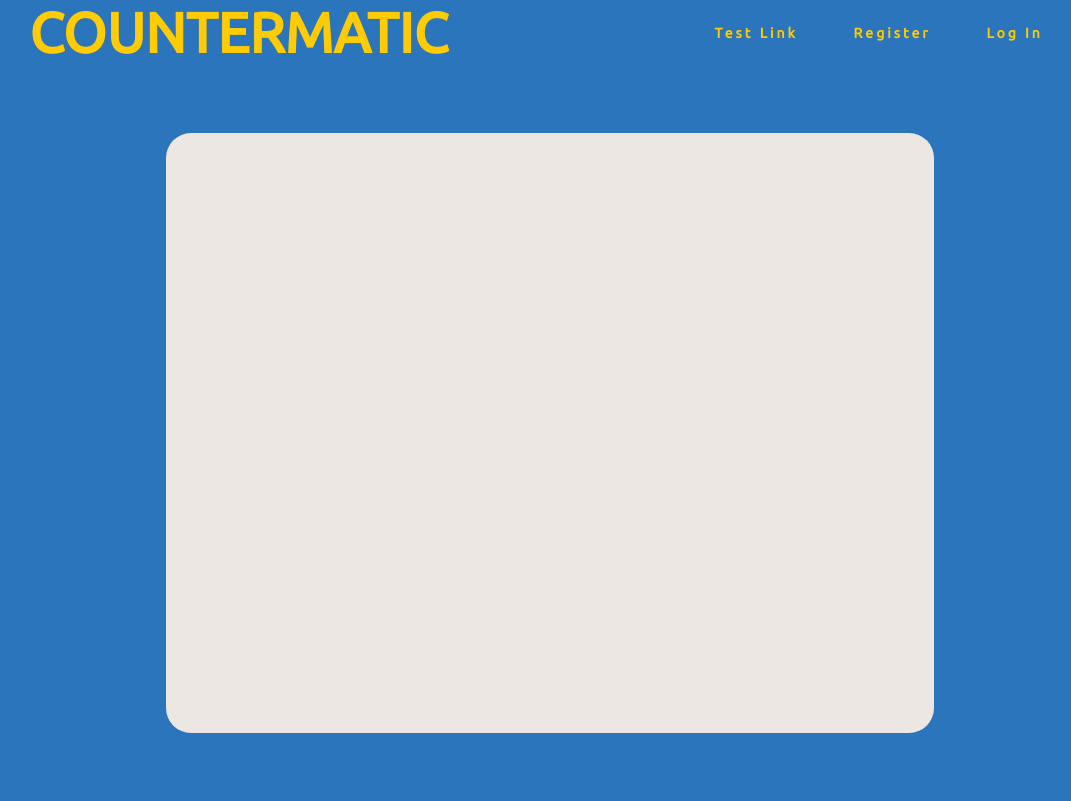
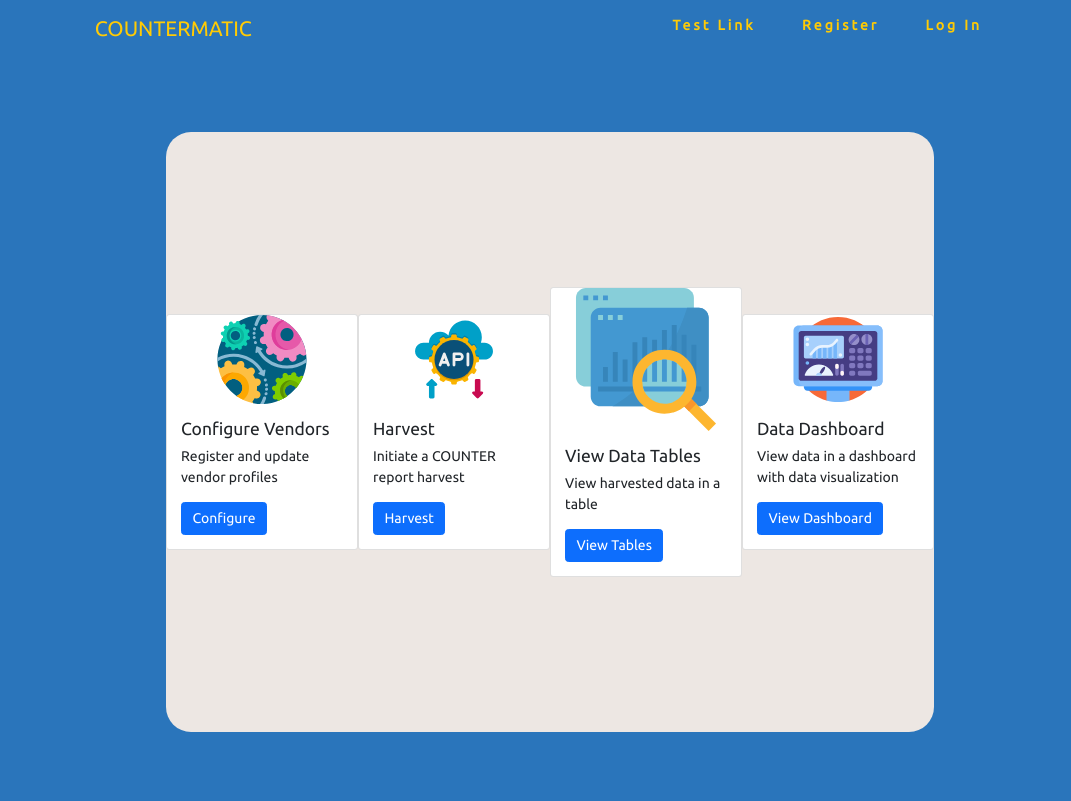
Before and after one commit to J-Nistler/Counter-Matic, a Django app: page /countermatic/ in a window 1280 px wide. Shown: the whole page, without its empty margins (90-1161 px from the left). After the commit the page ends 732 px from the top, so only its background shows below. Run offline with Django 3.2, Linux system fonts and the light colour scheme.

Commit message:
add bootstrap cards and images

```diff
--- a/capstone/countermatic/templates/countermatic/base.html
+++ b/capstone/countermatic/templates/countermatic/base.html
@@ -11,6 +11,7 @@
     href="https://fonts.googleapis.com/css2?family=Ubuntu&display=swap"
     rel="stylesheet"
   />
+  <link href="https://cdn.jsdelivr.net/npm/bootstrap@5.1.0/dist/css/bootstrap.min.css" rel="stylesheet" integrity="sha384-KyZXEAg3QhqLMpG8r+8fhAXLRk2vvoC2f3B09zVXn8CA5QIVfZOJ3BCsw2P0p/We" crossorigin="anonymous">
   <script defer src="{% static 'countermatic/app.js' %}"></script>
   </head>
   <body>
--- a/capstone/countermatic/templates/countermatic/index.html
+++ b/capstone/countermatic/templates/countermatic/index.html
@@ -3,6 +3,37 @@
 
 {% block content %}
 
-<br>
+<div class="card" style="width: 18rem;">
+    <img class="card-img-top" src="{% static 'countermatic/img/gears.svg' %}" alt="Card image cap">
+    <div class="card-body">
+      <h5 class="card-title">Configure Vendors</h5>
+      <p class="card-text">Register and update vendor profiles</p>
+      <a href="#" class="btn btn-primary">Configure</a>
+    </div>
+  </div>
+  <div class="card" style="width: 18rem;">
+    <img class="card-img-top" src="{% static 'countermatic/img/api.svg' %}" alt="Card image cap">
+    <div class="card-body">
+      <h5 class="card-title">Harvest</h5>
+      <p class="card-text">Initiate a COUNTER report harvest</p>
+      <a href="#" class="btn btn-primary">Harvest</a>
+    </div>
+  </div>
+  <div class="card" style="width: 18rem;">
+    <img class="card-img-top" src="{% static 'countermatic/img/data.svg' %}" alt="Card image cap">
+    <div class="card-body">
+      <h5 class="card-title">View Data Tables</h5>
+      <p class="card-text">View harvested data in a table</p>
+      <a href="#" class="btn btn-primary">View Tables</a>
+    </div>
+  </div>
+  <div class="card" style="width: 18rem;">
+    <img class="card-img-top" src="{% static 'countermatic/img/dashboard.svg' %}" alt="Card image cap">
+    <div class="card-body">
+      <h5 class="card-title">Data Dashboard</h5>
+      <p class="card-text">View data in a dashboard with data visualization</p>
+      <a href="#" class="btn btn-primary">View Dashboard</a>
+    </div>
+  </div>
 
 {% endblock %}
--- a/capstone/countermatic/urls.py
+++ b/capstone/countermatic/urls.py
@@ -7,6 +7,6 @@
     path('register/', register, name="register"),
     path('login/', login_user, name='login'),
     path('logout/', logout_user, name='logout'),
-    # path('<str:username>/', user_profile, name="user_polls"),
+    # path('<str:username>/', user_profile, name="user_profile"),
 
 ]
```
Also changed, not shown: capstone/countermatic/static/countermatic/img/api.svg (added), capstone/countermatic/static/countermatic/img/dashboard.svg (added), capstone/countermatic/static/countermatic/img/data.svg (added), capstone/countermatic/static/countermatic/img/gears.svg (added).
